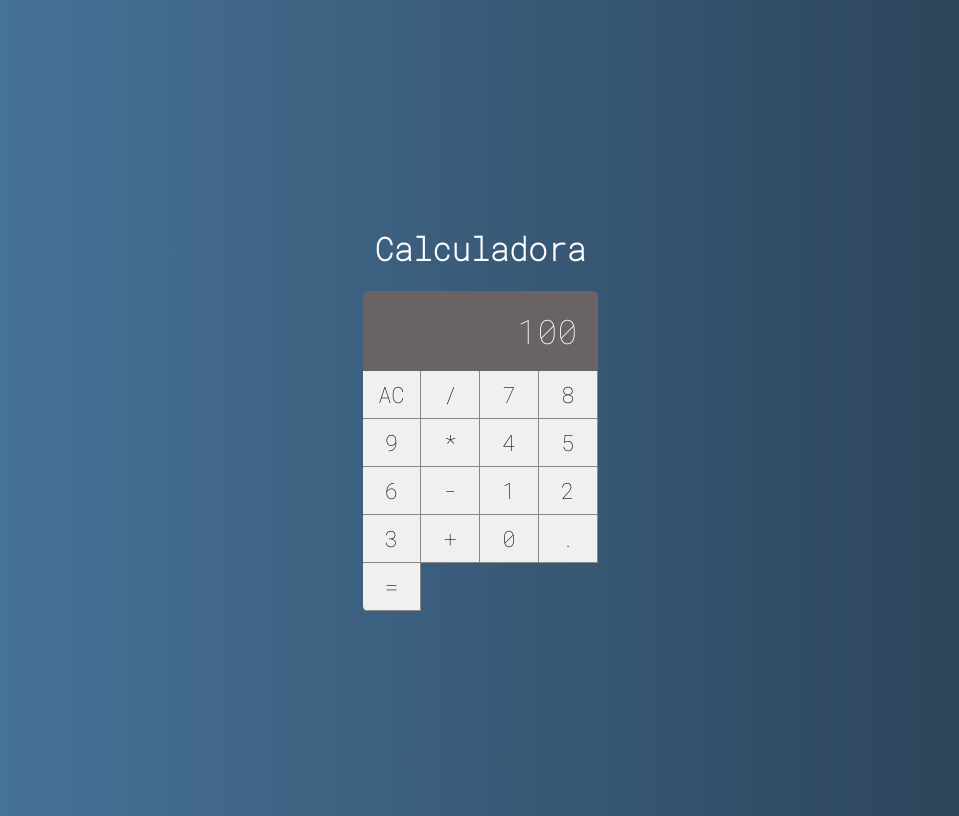
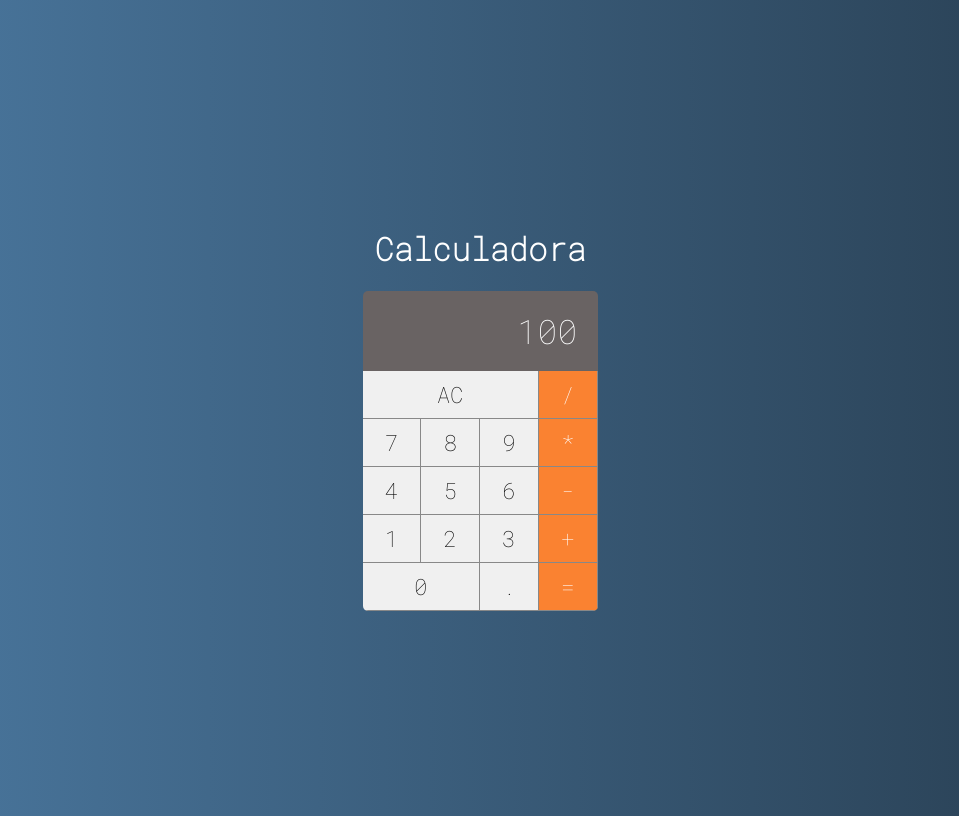
Before and after one commit to ayatori95/JavaScript, a React (Create React App) app in the folder react/calculadora/: page / in a window 1280 px wide. Shown: the whole page, without its empty margins (160-1119 px from the left). Built offline with nearby package versions, Linux system fonts and the light colour scheme.

Commit message:
Estilização Calculadora

```diff
--- a/react/calculadora/src/main/Calculator.jsx
+++ b/react/calculadora/src/main/Calculator.jsx
@@ -5,6 +5,13 @@
 import Display from "../components/Display";
 
 export default class Calculator extends Component {
+
+    constructor (props) {
+        super(props)
+        this.clearMemory = this.clearMemory.bind(this)
+        this.setOperation = this.setOperation.bind(this)
+        this.addDigit = this.addDigit.bind(this)
+    }
 
     clearMemory () {
         console.log('limpar')
@@ -19,28 +26,26 @@
     }
 
     render () {
-        const addDigit = n => this.addDigit(n)
-        const setOperation = operation => this.setOperation(operation)
-        return (
+                return (
             <div className="calculator">
                 <Display value={100}></Display>
-                <Button label="AC"></Button>
-                <Button label="/"></Button>
-                <Button label="7"></Button>
-                <Button label="8"></Button>
-                <Button label="9"></Button>
-                <Button label="*"></Button>
-                <Button label="4"></Button>
-                <Button label="5"></Button>
-                <Button label="6"></Button>
-                <Button label="-"></Button>
-                <Button label="1"></Button>
-                <Button label="2"></Button>
-                <Button label="3"></Button>
-                <Button label="+"></Button>
-                <Button label="0"></Button>
-                <Button label="."></Button>
-                <Button label="="></Button>
+                <Button label="AC" click={this.clearMemory} triple></Button>
+                <Button label="/" click={this.setOperation} operation></Button>
+                <Button label="7" click={this.addDigit}></Button>
+                <Button label="8" click={this.addDigit}></Button>
+                <Button label="9" click={this.addDigit}></Button>
+                <Button label="*" click={this.setOperation} operation></Button>
+                <Button label="4" click={this.addDigit}></Button>
+                <Button label="5" click={this.addDigit}></Button>
+                <Button label="6" click={this.addDigit}></Button>
+                <Button label="-" click={this.setOperation} operation></Button>
+                <Button label="1" click={this.addDigit}></Button>
+                <Button label="2" click={this.addDigit}></Button>
+                <Button label="3" click={this.addDigit}></Button>
+                <Button label="+" click={this.setOperation} operation></Button>
+                <Button label="0" click={this.addDigit} double></Button>
+                <Button label="." click={this.addDigit}></Button>
+                <Button label="=" click={this.setOperation} operation></Button>
             </div>
         )
     }
```
